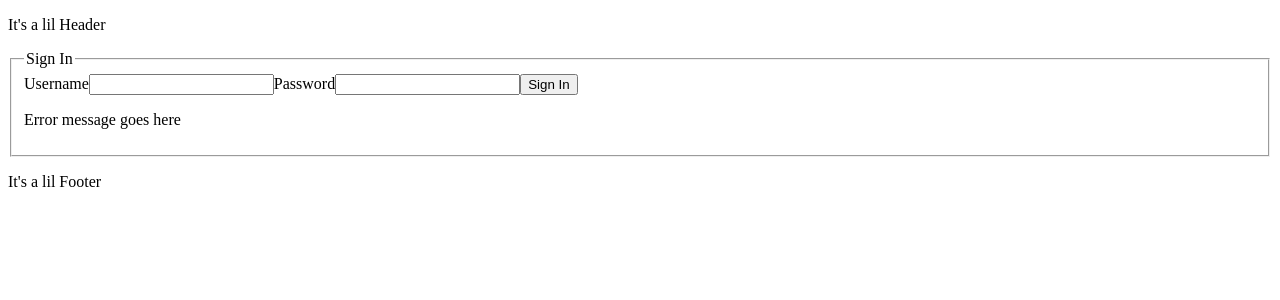
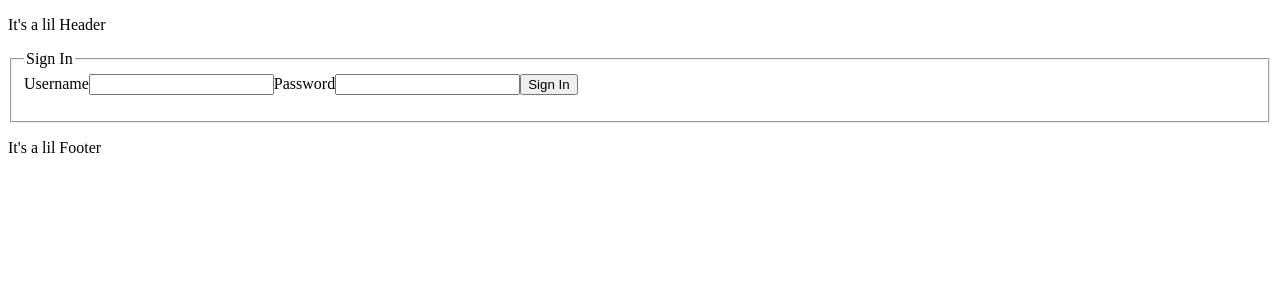
Before and after one commit to k-schrattenholzer/Guestbook-App, a React app: page /login in a window 1280 px wide. Shown: the top 300 px of the page. Built offline with nearby package versions, Linux system fonts and the light colour scheme.

Commit message:
fixed error display on login

```diff
--- a/src/views/Auth/Login.jsx
+++ b/src/views/Auth/Login.jsx
@@ -61,7 +61,7 @@
       Sign In
     </button>
   </form>
-  <p className="text-center text-red-500 font-bold">Error message goes here</p>
+  <p className="text-center text-red-500 font-bold">{error}</p>
 </fieldset>
   );
 }
```
